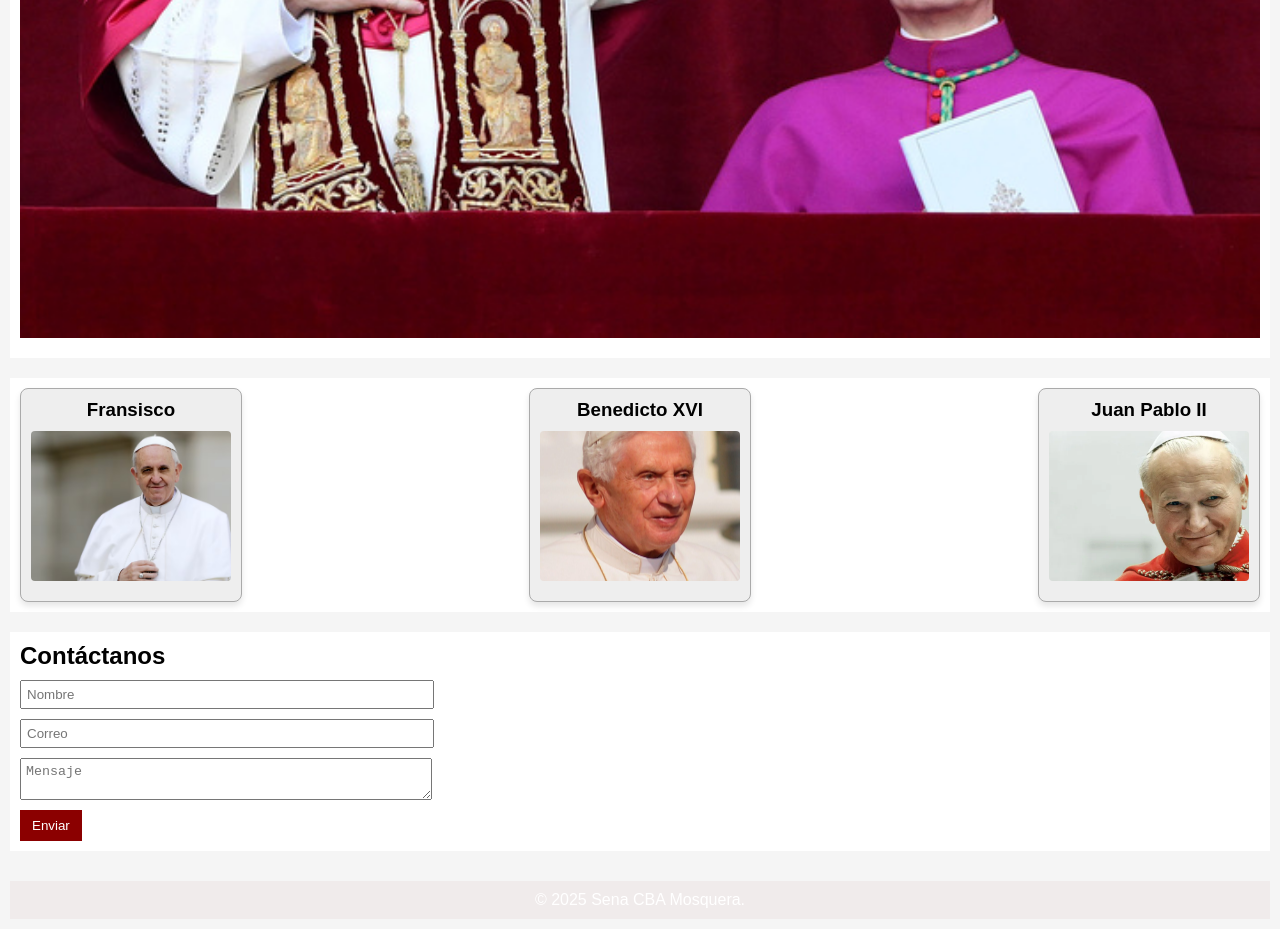
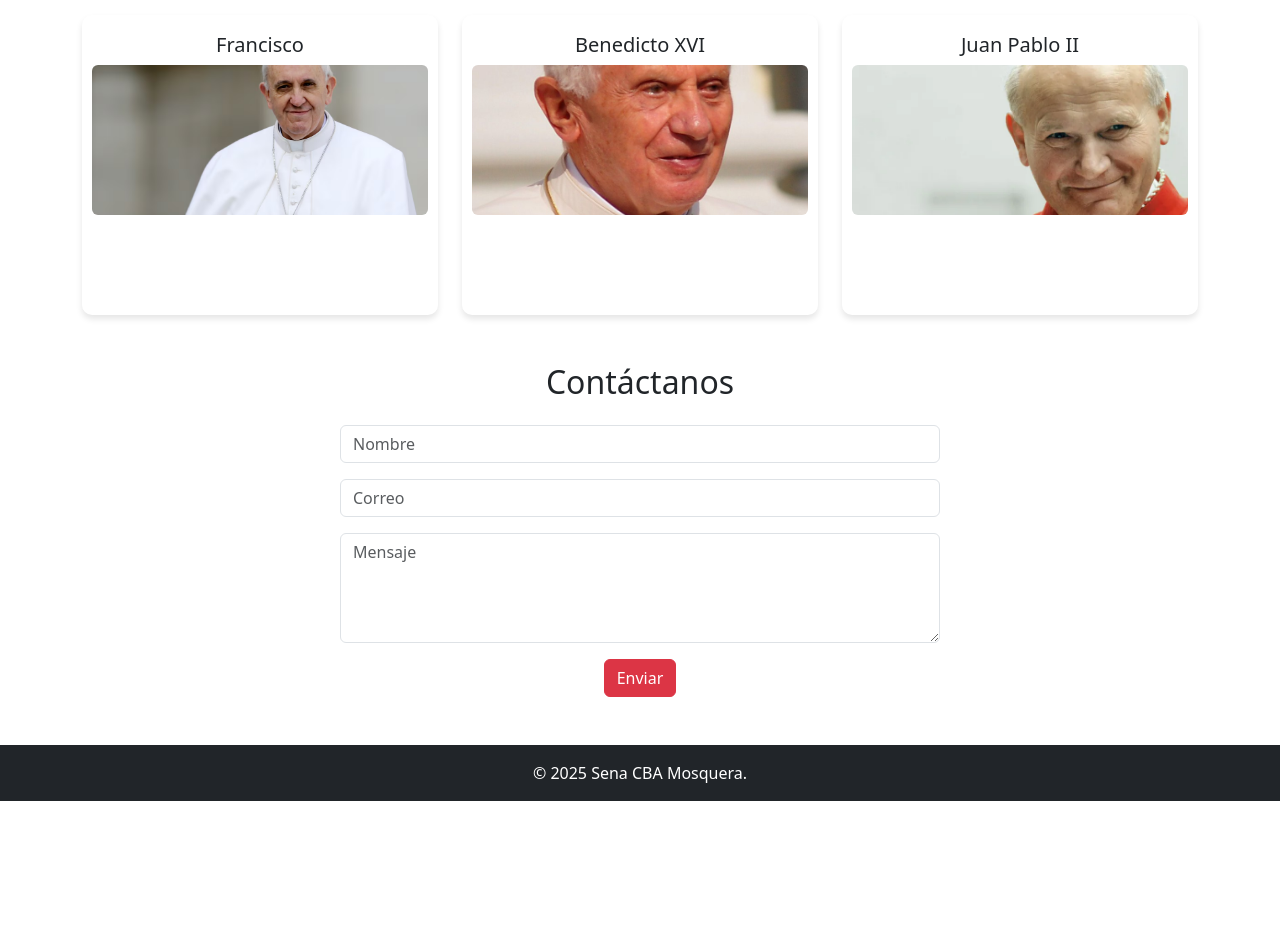
Before and after one commit to EmilianoPe1979/Landin-Page, a plain HTML site: page index.html in a window 1280 px wide. Shown: the part 660-1589 px from the top of the page. After the commit the page ends 1461 px from the top, so only its background shows below. Drawn offline with nearby package versions, Linux system fonts and the light colour scheme.

Commit message:
landing mejorada con bootstrap

```diff
--- a/css/styles.css
+++ b/css/styles.css
@@ -1,89 +1,57 @@
-* {
-    margin: 0;
-    padding: 0;
+
+  .flip-card {
+    perspective: 1000px;
+    width: 100%;
+    height: 300px;
+    cursor: pointer;
   }
 
-  body {
-    font-family: sans-serif;
-    background-color: #f5f5f5;
+  .flip-card-inner {
+    position: relative;
+    width: 100%;
+    height: 100%;
+    transition: transform 0.6s;
+    transform-style: preserve-3d;
+  }
+
+  .flip-card.flipped .flip-card-inner {
+    transform: rotateY(180deg);
+  }
+
+  .flip-card-front,
+  .flip-card-back {
+    position: absolute;
+    width: 100%;
+    height: 100%;
+    backface-visibility: hidden;
+    border-radius: 10px;
+    overflow: hidden;
+    box-shadow: 0 4px 6px rgba(0, 0, 0, 0.1);
+  }
+
+  .flip-card-front {
+    background: #fff;
+    display: flex;
+    flex-direction: column;
+    align-items: center;
+    justify-content: start;
     padding: 10px;
   }
 
-  header {
-    background-color: #ccc;
-    padding: 10px;
-    text-align: center;
-  }
-
-  nav a {
-    margin: 0 10px;
-    text-decoration: none;
-    color: black;
-  }
-
-  section {
-    margin-top: 20px;
-    padding: 10px;
-    background-color: white;
-  }
-
-  img {
-    width: 100%;
-    height: auto;
-    display: block;
-    margin: 10px 0;
-  }
-
-  .cards {
-    display: flex;
-    justify-content: space-between;
-    gap: 10px;
-    margin-top: 20px;
-  }
-
-
-  .card {
-    border: 1px solid #aaa;
-    padding: 10px;
-    background-color: #eee;
-    width: 200px;
-    text-align: center;
-    box-shadow: 0 4px 6px rgba(0, 0, 0, 0.1);
-    border-radius: 8px;
-  }
-
-
-  .card img {
+  .flip-card-front img {
     width: 100%;
     height: 150px;
     object-fit: cover;
-    border-radius: 4px;
+    border-radius: 6px;
   }
 
-  form {
-    margin-top: 10px;
+  .flip-card-back {
+    background-color: #f8f9fa;
+    color: black;
+    transform: rotateY(180deg);
+    padding: 20px;
+    display: flex;
+    align-items: center;
+    justify-content: center;
+    text-align: center;
   }
-
-  form input,
-  form textarea {
-    display: block;
-    margin-bottom: 10px;
-    padding: 5px;
-    width: 100%;
-    max-width: 400px;
-  }
-
-  button {
-    padding: 8px 12px;
-    background-color: darkred;
-    color: white;
-    border: none;
-  }
-
-  footer {
-    margin-top: 30px;
-    background-color: #f0ebeb;
-    color: white;
-    text-align: center;
-    padding: 10px;
-  }
--- a/index.html
+++ b/index.html
@@ -2,63 +2,112 @@
 <html lang="es">
 
 <head>
-    <meta charset="UTF-8">
-    <meta name="viewport" content="width=device-width, initial-scale=1">
+    <meta charset="UTF-8" />
+    <meta name="viewport" content="width=device-width, initial-scale=1" />
     <title>Elección del Nuevo Papa</title>
-    <link rel="stylesheet" href="./css/styles.css">
+    <link href="https://cdn.jsdelivr.net/npm/bootstrap@5.3.3/dist/css/bootstrap.min.css" rel="stylesheet">
+    <script src="https://cdn.jsdelivr.net/npm/bootstrap@5.3.3/dist/js/bootstrap.bundle.min.js"></script>
+    <link rel="stylesheet" href="css/styles.css">
+
 </head>
 
 <body>
 
 
-    <header>
-        <h1>El nuevo pastor de la Iglesia Catolica</h1>
-        <nav>
-            <a href="#inicio">Inicio</a>
-            <a href="#candidatos">Candidatos</a>
-            <a href="#contacto">Contacto</a>
+    <header class="bg-dark text-white text-center py-4">
+        <h1 class="mb-2">El nuevo pastor de la Iglesia Católica</h1>
+        <nav class="nav justify-content-center">
+            <a class="nav-link text-white" href="#inicio">Inicio</a>
+            <a class="nav-link text-white" href="#candidatos">Candidatos</a>
+            <a class="nav-link text-white" href="#contacto">Contacto</a>
         </nav>
     </header>
 
+    <section id="inicio" class="container my-5">
+        <div class="row align-items-center">
+            <div class="col-md-6">
+                <h2 class="mb-3">Un Agustiniano el Nuevo Papa</h2>
+                <p>Habemus Papa, un norteamericano-peruano es el nuevo pastor de la Iglesia Católica. ¿Continuará con el
+                    legado de Francisco?</p>
+            </div>
+            <div class="col-md-6 text-center">
+                <img src="./images/leon14x.jpg" class="img-fluid rounded" alt="Papa León XIV" />
+            </div>
+        </div>
+    </section>
+<!-- esta seccion fue con ayuda de la IA -->
+    <section class="container my-5" id="candidatos">
+        <div class="row text-center">
+            <h2>Ultimos Papas de la Iglesia Católica</h2>
 
-    <section class="hero" id="inicio">
-        <div>
-            <h2>Un Agustiniano el Nuevo Papa</h2>
-            <p>Habemus Papa, un Norte Americano Peruano el nuevo pastor de la iglesia catolica, ¿Continura con el legado
-                de Fransisco?</p>
-        </div>
-        <img src="./images/leon14x.jpg" alt="Papa León XIV">
-    </section>
+            <div class="col-md-4 mt-4">
+                <div class="flip-card" onclick="this.classList.toggle('flipped')">
+                    <div class="flip-card-inner">
+                        <div class="flip-card-front">
+                            <h5 class="mt-2">Francisco</h5>
+                            <img src="./images/Fransisco.avif" alt="Francisco">
+                        </div>
+                        <div class="flip-card-back">
+                            <p>Francisco, el primer Papa americano, ha sido símbolo de humildad, diálogo interreligioso
+                                y justicia social desde 2013.</p>
+                        </div>
+                    </div>
+                </div>
+            </div>
 
-<!--  Profesor para hacer estas cards si me toco con ayuda de la IA por que no me salian  -->
-    <section class="cards" id="candidatos">
-        <div class="card">
-            <h3>Fransisco</h3>
-            <img src="./images/Fransisco.avif">
-        </div>
+            <div class="col-md-4 mt-4">
+                <div class="flip-card" onclick="this.classList.toggle('flipped')">
+                    <div class="flip-card-inner">
+                        <div class="flip-card-front">
+                            <h5 class="mt-2">Benedicto XVI</h5>
+                            <img src="./images/Benedicto.jpg" alt="Benedicto XVI">
+                        </div>
+                        <div class="flip-card-back">
+                            <p>Benedicto XVI fue un teólogo brillante, Papa entre 2005 y 2013. Sorprendió al mundo al
+                                renunciar voluntariamente.</p>
+                        </div>
+                    </div>
+                </div>
+            </div>
 
-        <div class="card">
-            <h3>Benedicto XVI</h3>
-            <img src="./images/Benedicto.jpg">
-        </div>
+            <div class="col-md-4 mt-4">
+                <div class="flip-card" onclick="this.classList.toggle('flipped')">
+                    <div class="flip-card-inner">
+                        <div class="flip-card-front">
+                            <h5 class="mt-2">Juan Pablo II</h5>
+                            <img src="./images/juanpablo.webp" alt="Juan Pablo II">
+                        </div>
+                        <div class="flip-card-back">
+                            <p>Juan Pablo II fue uno de los Papas más influyentes del siglo XX, promotor de la paz y
+                                defensor incansable de la juventud.</p>
+                        </div>
+                    </div>
+                </div>
+            </div>
 
-        <div class="card">
-            <h3>Juan Pablo II</h3>
-            <img src="./images/juanpablo.webp">
         </div>
     </section>
 
-    <section id="contacto">
-        <h2>Contáctanos</h2>
-        <form>
-            <input type="text" placeholder="Nombre">
-            <input type="email" placeholder="Correo">
-            <textarea placeholder="Mensaje"></textarea>
-            <button type="submit">Enviar</button>
+
+    <section id="contacto" class="container my-5">
+        <h2 class="text-center mb-4">Contáctanos</h2>
+        <form class="mx-auto" style="max-width: 600px;">
+            <div class="mb-3">
+                <input type="text" class="form-control" placeholder="Nombre" required>
+            </div>
+            <div class="mb-3">
+                <input type="email" class="form-control" placeholder="Correo" required>
+            </div>
+            <div class="mb-3">
+                <textarea class="form-control" rows="4" placeholder="Mensaje" required></textarea>
+            </div>
+            <div class="text-center">
+                <button type="submit" class="btn btn-danger">Enviar</button>
+            </div>
         </form>
     </section>
 
-    <footer>
+    <footer class="bg-dark text-white text-center py-3 mt-5">
         &copy; 2025 Sena CBA Mosquera.
     </footer>
 
```
Also changed, not shown: js/prueba.js (added), 1 other file.
